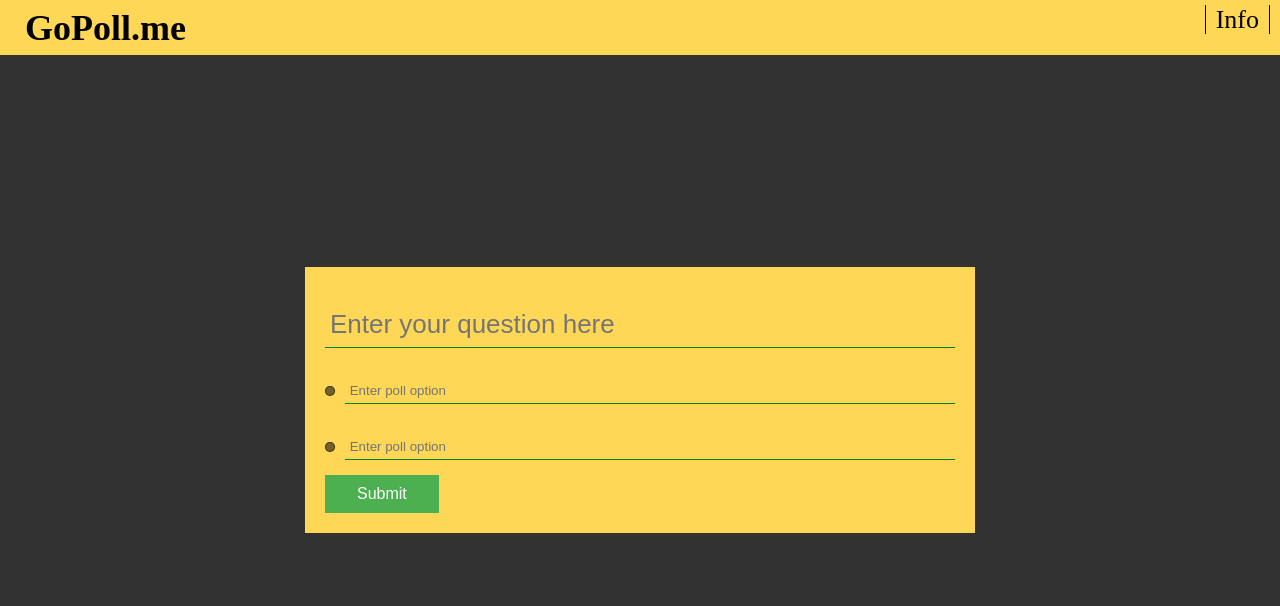
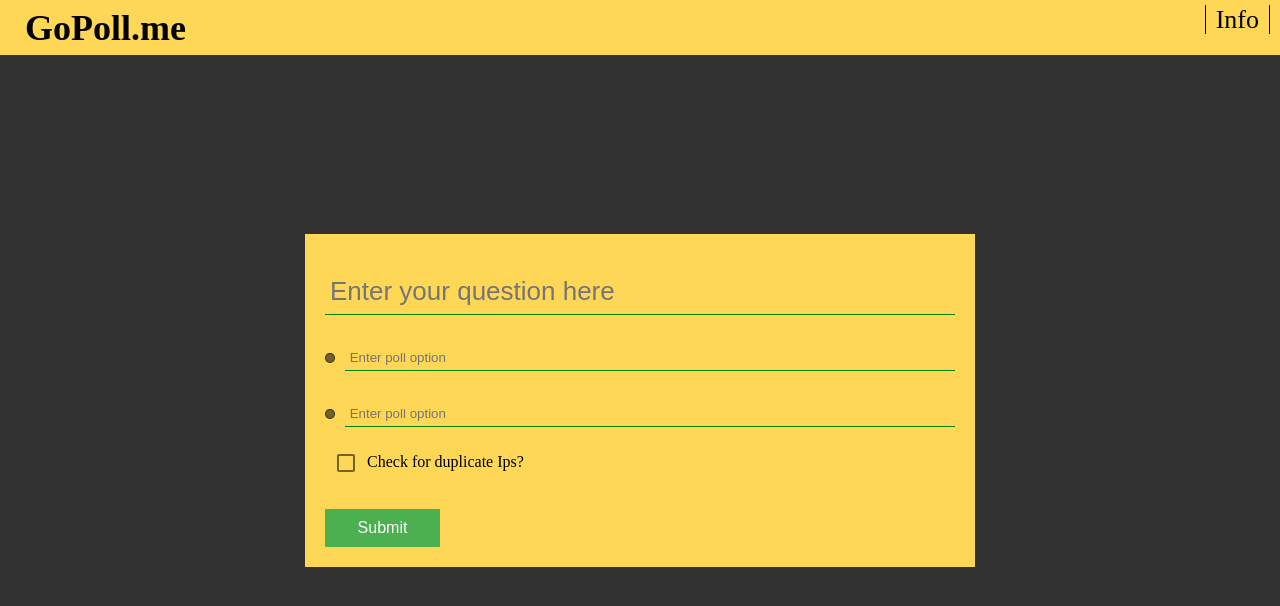
Before and after one commit to MarcDwyer/GoPoll, a React (Create React App) app: page / in a window 1280 px wide. Shown: the top 606 px of the page. Built offline with nearby package versions, Linux system fonts and the light colour scheme; a web font is replaced by a local one.

Commit message:
added ip filtering checklist

```diff
--- a/src/components/CreatePoll/createpoll.scss
+++ b/src/components/CreatePoll/createpoll.scss
@@ -61,6 +61,7 @@
     text-decoration: none;
     display: inline-block;
     font-size: 16px;
+    width: 115px;
 }
 
 .input-design {
@@ -77,3 +78,7 @@
     height: 35px;
     font-size: 26px;
 }
+
+.button-div {
+    margin-top: 25px;
+}
--- a/src/components/CreatePoll/createpoll.tsx
+++ b/src/components/CreatePoll/createpoll.tsx
@@ -1,6 +1,7 @@
 import React, { useState, useRef, useEffect } from 'react'
 import './createpoll.scss'
 import { RouteComponentProps } from 'react-router';
+import Checkbox from '@material-ui/core/Checkbox';
 
 import { Formik, Form, Field, ErrorMessage } from 'formik'
 import * as yup from 'yup'
@@ -9,6 +10,7 @@ interface IProps extends RouteComponentProps<{ id: string }> {
 }
 interface Poll {
     question: string;
+    ipFilter: boolean;
     pollQuestions: PollQ;
 }
 interface PollQ {
@@ -36,6 +38,7 @@ const orangizePayload = (payload: Poll) => {
 
     return {
         question: payload.question,
+        ipFilter: payload.ipFilter,
         pollQuestions: pollQuest
     }
 }
@@ -59,19 +62,6 @@ const CreatePoll = (props: IProps) => {
     const [ierr, setIerr] = useState<string | null>(null)
     let counter = useRef<number>(2)
 
-
-    useEffect(() => {
-        let timeout;
-        if (waiter) {
-           timeout = setTimeout(() => {
-                setWaiter(false)
-            }, 3500)
-        } else {
-            clearTimeout(timeout)
-        }
-        return clearTimeout(timeout)
-    }, [waiter])
-
     return (
         <div className="create-poll">
             {ierr && (
@@ -80,6 +70,7 @@ const CreatePoll = (props: IProps) => {
             <Formik
                 initialValues={{
                     question: "",
+                    ipFilter: false,
                     pollQuestions: {
                         poll1: "",
                         poll2: "",
@@ -105,7 +96,9 @@ const CreatePoll = (props: IProps) => {
                         setWaiter(false)
                         props.history.push(`/vote/${data}`)
                     } catch (err) {
-                        console.log(err)
+                        setTimeout(() => {
+                            setWaiter(false)
+                        }, 1000)
                         setIerr("Sever error... try again")
                     }
                 }}
@@ -154,7 +147,23 @@ const CreatePoll = (props: IProps) => {
                                     </div>
                                 )
                             })}
-                            <div className="button">
+                            <Field
+                                type="checkbox"
+                                name="ipFilter"
+                                checked={values.ipFilter}
+                                value={values.ipFilter}
+                                render={({ field, form }) => {
+                                    return (
+                                        <label>
+                                            <Checkbox
+                                                {...field}
+                                            />
+                                            Check for duplicate Ips?
+                                           </label>
+                                    )
+                                }}
+                            />
+                            <div className="button-div">
                                 <button type="submit" disabled={waiter} className={`submit-button ${waiter ? "off-button" : ""}`}>
                                     {waiter ? "Waiting..." : "Submit"}
                                 </button>
--- a/src/components/Main/main.tsx
+++ b/src/components/Main/main.tsx
@@ -20,6 +20,7 @@ interface State {
 }
 export interface Poll {
     pollQuestions: PollQuestions;
+    ipFilter: boolean;
     type: string;
     question: string;
     _id: string;
@@ -101,10 +102,11 @@ class Homepage extends Component<RouteComponentProps, State> {
         }
     }
     render() {
+        console.log(this.state)
         return (
             <div className="main">
-                <Nav />
-                    <SharePoll id={this.state.poll ? this.state.poll._id : null } show={this.state.show} />
+                <Nav clearError={this.clearError} />
+                <SharePoll id={this.state.poll ? this.state.poll._id : null} show={this.state.show} />
                 <Switch>
                     <Route path="/view/:id" render={(props) => <ViewPoll {...props} poll={this.state.poll} />} />
                     <Route path="/vote/:id" render={(props) => <VotePoll {...props} ws={this.state.ws} poll={this.state.poll} error={this.state.error} />} />
@@ -140,7 +142,7 @@ class Homepage extends Component<RouteComponentProps, State> {
         }
     }
     handleError = (err: Error) => {
-       const { ws } = this.state
+        const { ws } = this.state
         switch (err.type) {
             case "invalid_id":
                 err.message = "The ID entered seems to be invalid"
@@ -155,7 +157,8 @@ class Homepage extends Component<RouteComponentProps, State> {
         }
     }
     clearError = () => {
-       this.setState({error: null})
+        if (!this.state.error) return
+        this.setState({ error: null })
     }
 }
 
--- a/src/components/Nav/navbar.tsx
+++ b/src/components/Nav/navbar.tsx
@@ -3,11 +3,15 @@ import { Link } from 'react-router-dom'
 
 import './navbar.scss'
 
-
-const Navbar = () => {
+interface Props {
+    clearError: Function
+}
+const Navbar = (props: Props) => {
     return (
         <nav>
-            <Link to="/" className="brand-logo">
+            <Link to="/" className="brand-logo"
+            onClick={() => props.clearError()}
+            >
                 <h4>GoPoll.me</h4>
             </Link>
             <div className="links">
```
Also changed, not shown: 4 other files (tests, documents, lock files or other folders).
